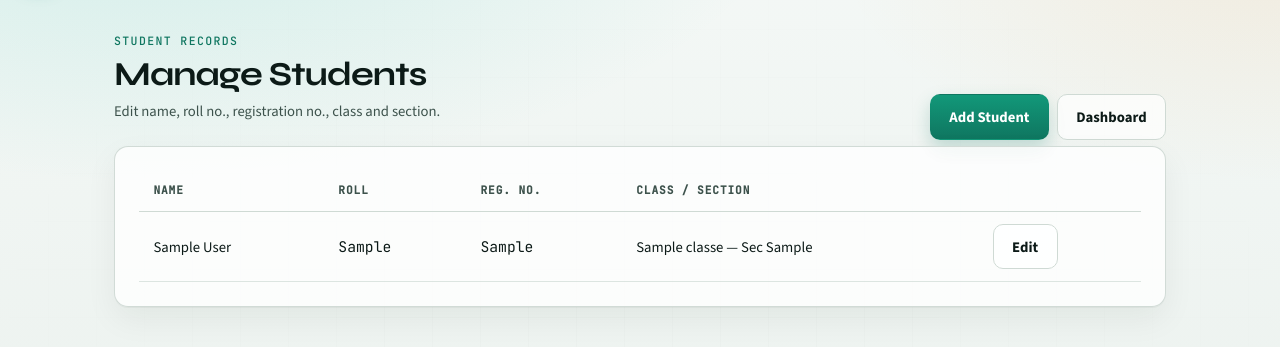
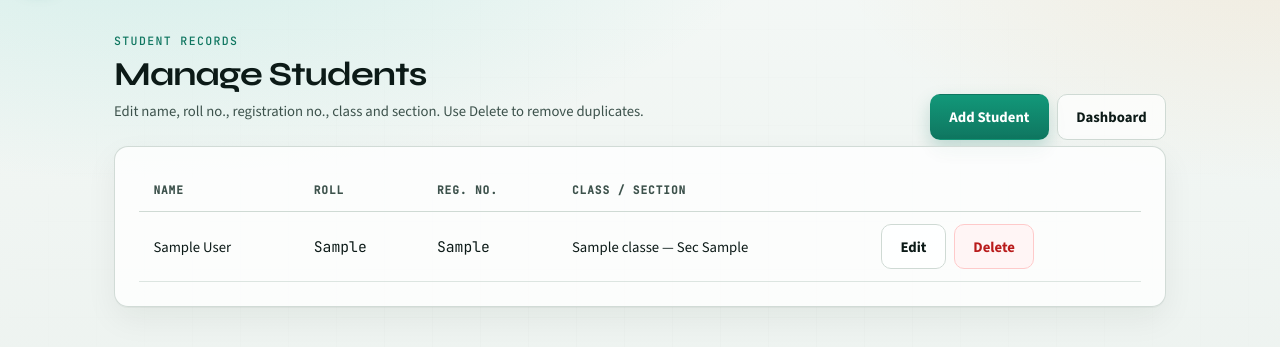
Before and after one commit to Karan2926/Assignment, a Flask app: page /manage_students in a window 1280 px wide. Shown: the part 67-414 px from the top of the page. Run offline with Flask 3, Linux system fonts and the light colour scheme; the visitor is signed in with stand-in values (Sample User, id 1); tables that the repository leaves empty hold one stand-in row (values such as "Sample post").

Commit message:
Add Delete button on Manage Students for duplicate cleanup
Teachers can delete students they manage; confirms before removing
student row, enrollments, attendance, embeddings, and face folder.

Co-authored-by: Karan singh bhadouriya <Karan2926@users.noreply.github.com>

```diff
--- a/app.py
+++ b/app.py
@@ -1146,8 +1146,11 @@ def api_student_update(sid):
 
 
 @app.route("/students/<int:sid>", methods=["DELETE"])
-@role_required("admin")
+@role_required("teacher", "admin")
 def delete_student(sid):
+    """Remove a student (and related enrollment/attendance/embeddings/login)."""
+    if not db.teacher_can_manage_student(session["user_id"], session.get("role"), sid):
+        return jsonify({"error": "Not authorized for this student"}), 403
     db.delete_student_cascade(sid)
     folder = os.path.join(DATASET_DIR, str(sid))
     if os.path.isdir(folder):
--- a/templates/manage_students.html
+++ b/templates/manage_students.html
@@ -29,7 +29,7 @@
       <div>
         <span class="eyebrow">Student records</span>
         <h1>Manage Students</h1>
-        <p class="panel-copy mt-2">Edit name, roll no., registration no., class and section.</p>
+        <p class="panel-copy mt-2">Edit name, roll no., registration no., class and section. Use Delete to remove duplicates.</p>
       </div>
       <div class="d-flex gap-2 flex-wrap">
         <a href="/add_student" class="btn2 btn2-primary">Add Student</a>
@@ -57,6 +57,7 @@
               <td class="mono">{{ s.reg_no or '—' }}</td>
               <td>{{ s.class_label }}</td>
               <td>
+                <div class="d-flex gap-2 flex-wrap">
                   <button
                     type="button"
                     class="btn2 btn2-outline edit-btn"
@@ -66,6 +67,14 @@
                     data-reg="{{ s.reg_no }}"
                     data-class-id="{{ s.class_id or '' }}"
                   >Edit</button>
+                  <button
+                    type="button"
+                    class="btn2 btn2-danger delete-btn"
+                    data-id="{{ s.id }}"
+                    data-name="{{ s.name }}"
+                    data-roll="{{ s.roll }}"
+                  >Delete</button>
+                </div>
               </td>
             </tr>
             {% else %}
@@ -143,6 +152,29 @@
     btn.addEventListener('click', () => openEdit(btn));
   });
 
+  document.querySelectorAll('.delete-btn').forEach((btn) => {
+    btn.addEventListener('click', async () => {
+      const sid = btn.dataset.id;
+      const name = btn.dataset.name || 'this student';
+      const roll = btn.dataset.roll ? ` (Roll ${btn.dataset.roll})` : '';
+      if (!confirm(`Delete ${name}${roll}?\n\nThis removes their attendance records and face data.`)) {
+        return;
+      }
+      try {
+        const res = await fetch(`/students/${sid}`, { method: 'DELETE' });
+        const data = await res.json().catch(() => ({}));
+        if (!res.ok) {
+          alert(data.error || 'Delete failed');
+          return;
+        }
+        const row = btn.closest('tr');
+        if (row) row.remove();
+      } catch (err) {
+        alert('Network error while deleting');
+      }
+    });
+  });
+
   document.getElementById('cancelEdit').addEventListener('click', () => {
     editPanel.style.display = 'none';
   });
```
Lines whose indentation alone changed are shown as unchanged.
